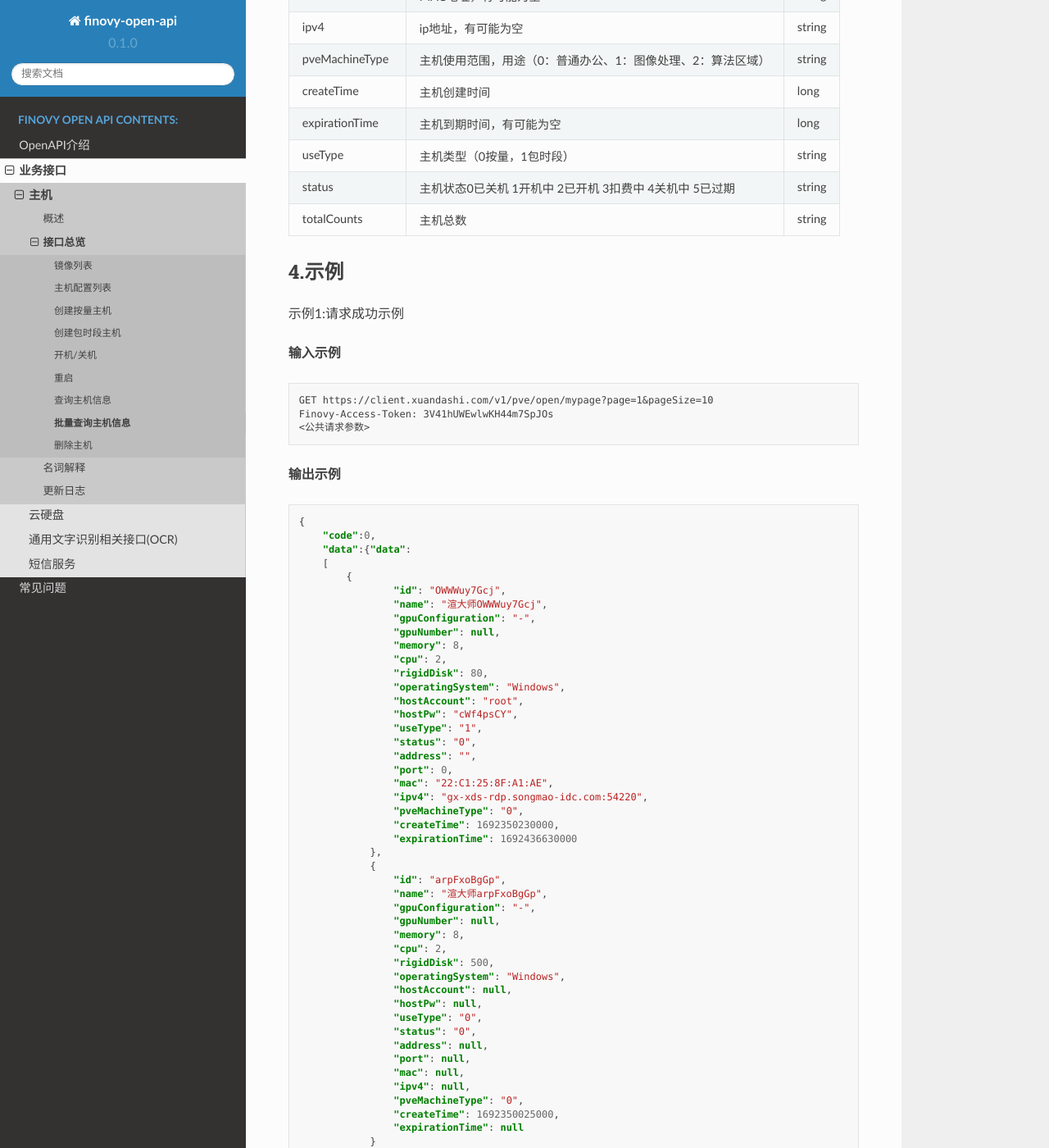
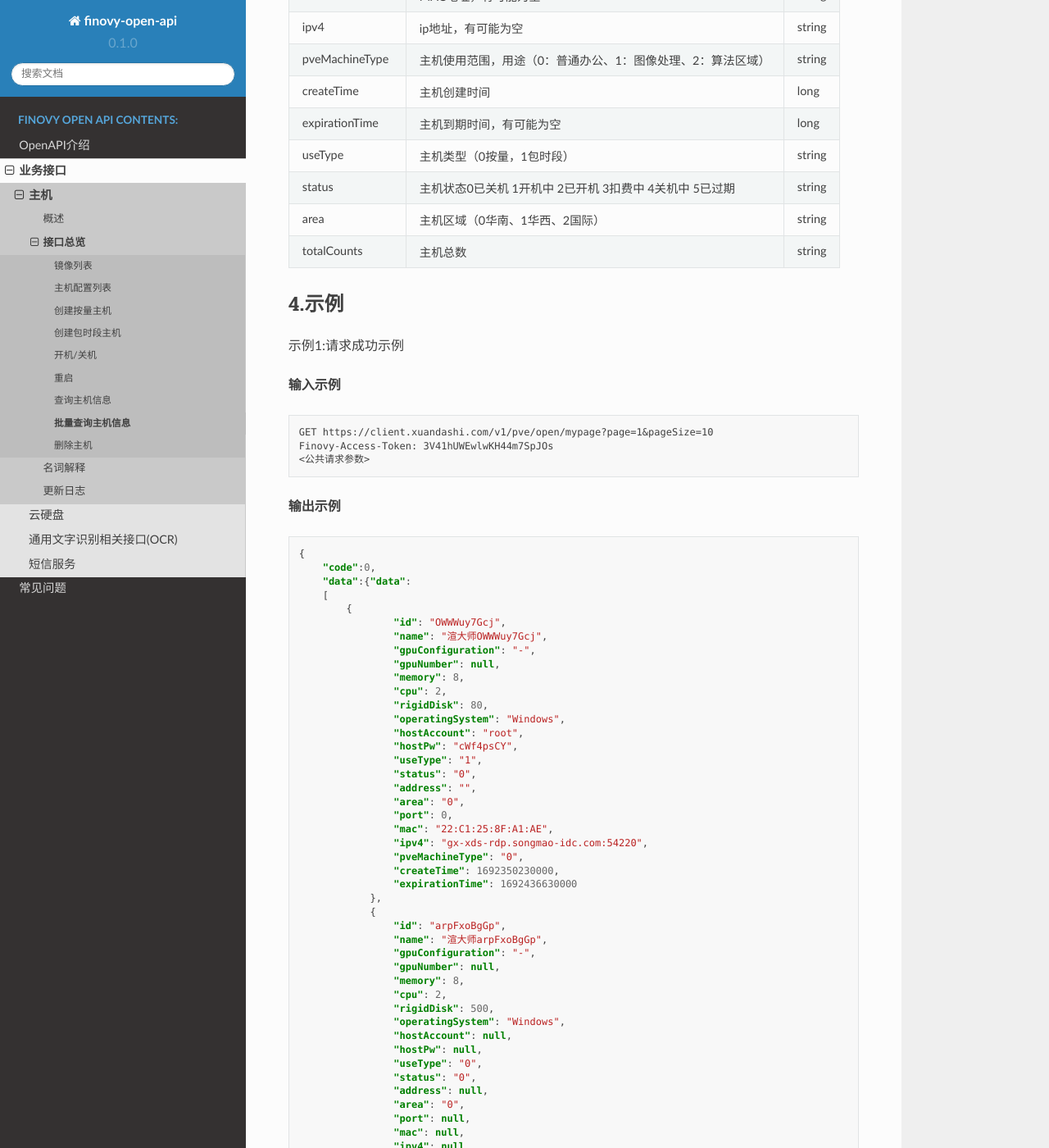
Before and after one commit to finovy/open-api, a Sphinx documentation site: the page built from docs/source/api/pveapioverview/8.pvepage.md, in a window 1280 px wide and 1400 px high, scrolled down 1179 px. Shown: the whole window at 82% size. Built offline with Sphinx 7.4.7 and the Read the Docs theme 2.0.0, drawn with Linux system fonts in a browser that asks for light colours.

```diff
--- a/docs/source/api/pveapioverview/8.pvepage.md
+++ b/docs/source/api/pveapioverview/8.pvepage.md
@@ -34,7 +34,9 @@
 | expirationTime          | 主机到期时间，有可能为空                                      | long   |
 | useType                 | 主机类型（0按量，1包时段）                                    | string |
 | status                  | 主机状态0已关机 1开机中 2已开机 3扣费中 4关机中 5已过期                 | string |
+| area            | 主机区域（0华南、1华西、2国际）                | string |
 | totalCounts             | 主机总数                                              | string |
+
 
 ### 4.示例
 示例1:请求成功示例
@@ -68,6 +70,7 @@
                 "useType": "1",
                 "status": "0",
                 "address": "",
+                "area": "0",
                 "port": 0,
                 "mac": "22:C1:25:8F:A1:AE",
                 "ipv4": "gx-xds-rdp.songmao-idc.com:54220",
@@ -89,6 +92,7 @@
                 "useType": "0",
                 "status": "0",
                 "address": null,
+                "area": "0",
                 "port": null,
                 "mac": null,
                 "ipv4": null,
```
Also changed, not shown: docs/source/api/pveapioverview/7.pveone.md (+5 -3 lines).
